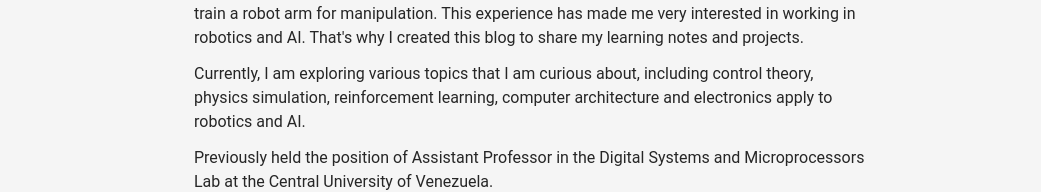
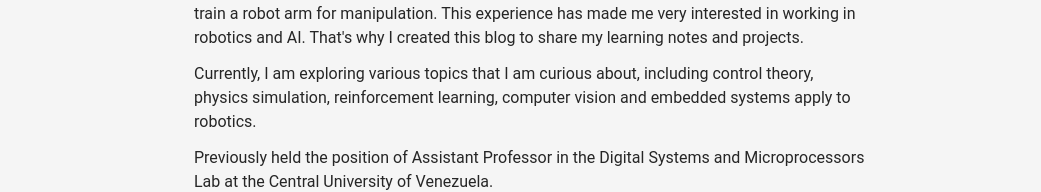
Before and after one commit to alefram/Alefram.github.io, a Next.js app: page /About in a window 1280 px wide. Shown: the part 279-471 px from the top of the page, without its empty margins (110-1151 px from the left). Built offline with nearby package versions, Linux system fonts and the light colour scheme; a web font is replaced by a local one.

Commit message:
about update

```diff
--- a/pages/About.jsx
+++ b/pages/About.jsx
@@ -67,8 +67,8 @@ const About = () => {
                     <p className="mt-3 font-Roboto text-neutral-800 dark:text-neutral-400">
                         Currently, I am exploring various topics that I am curious
                         about, including control theory,
-                        physics simulation, reinforcement learning,
-                        computer architecture and electronics apply to robotics and AI.
+                        physics simulation, reinforcement learning, computer vision
+                        and embedded systems apply to robotics.
                     </p>
                     <p className='mt-3 font-Roboto text-neutral-800 dark:text-neutral-400'>
                         Previously held the position of Assistant Professor in
```
